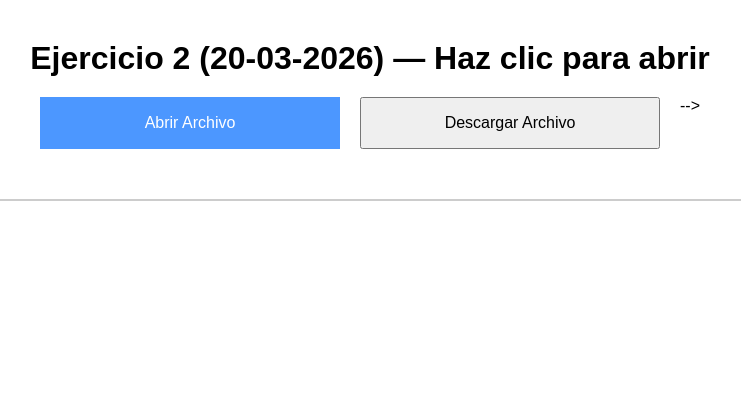
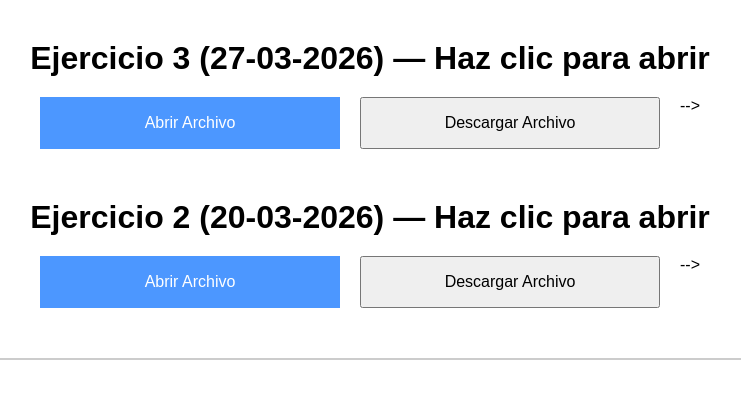
Before and after one commit to Eduardo73Martinez/Pagina6toSecundaria, a plain HTML site: page index.html in a window 1280 px wide. Shown: the whole page, without its empty margins (270-1011 px from the left). Drawn offline with Linux system fonts and the light colour scheme.

Commit message:
Update index.html

```diff
--- a/index.html
+++ b/index.html
@@ -54,6 +54,15 @@
     }
   </style>
   </head>
+<!-- ✅ EJERCICIO 1 -->
+  <div class="ejercicio">
+    <h1>Ejercicio 3 (27-03-2026) — Haz clic para abrir </h1>
+    <div class="botones">
+      <button class="abrir-scratch" onclick="window.open('https://docs.google.com/spreadsheets/d/15o-qiffDyCbMcOat7W4kLlixbaKIcUVR/edit?usp=sharing&ouid=100962409407217358188&rtpof=true&sd=true', '_blank')">Abrir Archivo</button>
+      <button onclick="window.location.href='https://drive.google.com/uc?export=download&id=15o-qiffDyCbMcOat7W4kLlixbaKIcUVR'">Descargar Archivo </button> -->
+    </div>
+  </div>
+
 
   <!-- ✅ EJERCICIO 1 -->
   <div class="ejercicio">
```
